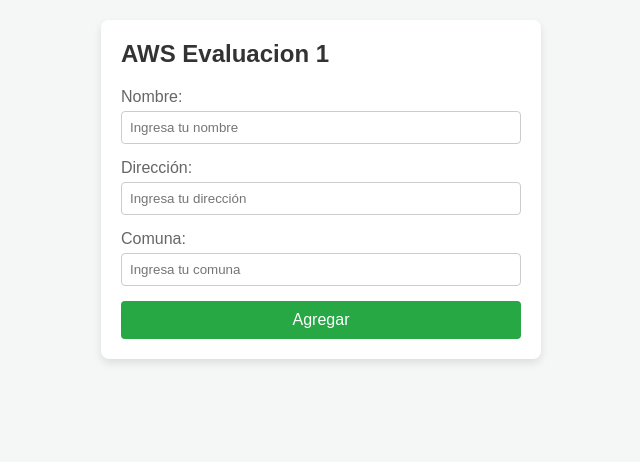
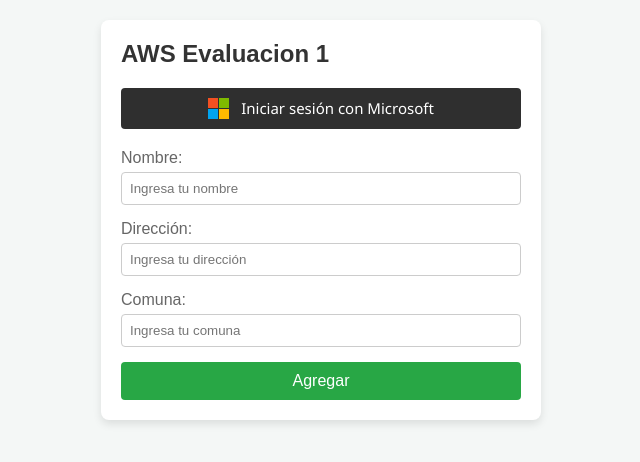
Before and after one commit to AndresRomeroMadrid/Ev1IngDevops, a website: page public/index.html in a window 1280 px wide. Shown: the whole page, without its empty margins (319-959 px from the left). Drawn offline with Linux system fonts and the light colour scheme.

Commit message:
feat: Agregando login de microsoft

```diff
--- a/public/index.html
+++ b/public/index.html
@@ -70,12 +70,48 @@
         .list-item strong {
             color: #333;
         }
+        .ms-login-btn {
+            display: flex;
+            align-items: center;
+            justify-content: center;
+            gap: 12px;
+            width: 100%;
+            padding: 0;
+            background-color: #2f2f2f;
+            color: #fff;
+            border: none;
+            border-radius: 4px;
+            cursor: pointer;
+            font-size: 15px;
+            font-family: 'Segoe UI', Arial, sans-serif;
+            height: 41px;
+            margin-bottom: 20px;
+        }
+        .ms-login-btn:hover {
+            background-color: #1f1f1f;
+        }
+        .ms-login-btn .ms-logo {
+            display: grid;
+            grid-template-columns: repeat(2, 10px);
+            grid-template-rows: repeat(2, 10px);
+            gap: 1px;
+        }
+        .ms-login-btn .ms-logo span:nth-child(1) { background-color: #f25022; }
+        .ms-login-btn .ms-logo span:nth-child(2) { background-color: #7fba00; }
+        .ms-login-btn .ms-logo span:nth-child(3) { background-color: #00a4ef; }
+        .ms-login-btn .ms-logo span:nth-child(4) { background-color: #ffb900; }
     </style>
 </head>
 <body>
 
     <div class="container">
         <h2>AWS Evaluacion 1</h2>
+        <button type="button" class="ms-login-btn" id="msLoginBtn">
+            <span class="ms-logo">
+                <span></span><span></span><span></span><span></span>
+            </span>
+            Iniciar sesión con Microsoft
+        </button>
         <form id="dataForm">
             <div class="form-group">
                 <label for="nombre">Nombre:</label>
@@ -98,6 +134,11 @@
     </div>
 
     <script>
+        const msLoginBtn = document.getElementById('msLoginBtn');
+        msLoginBtn.addEventListener('click', function() {
+            alert('Inicio de sesión con Microsoft no implementado. Este botón es solo de interfaz.');
+        });
+
         const form = document.getElementById('dataForm');
         const listaDatos = document.getElementById('listaDatos');
 
```
Also changed, not shown: pnpm-lock.yaml (added).
